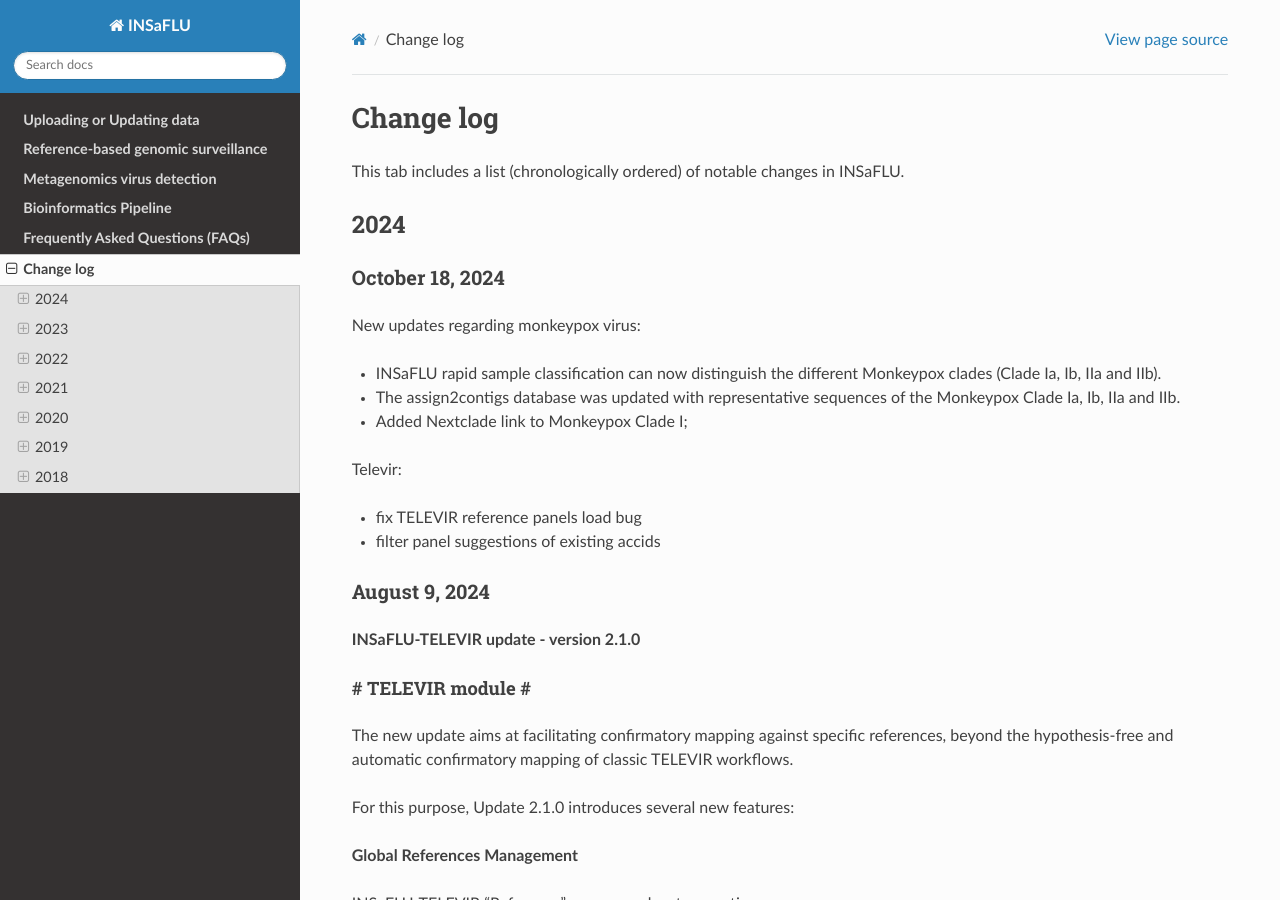
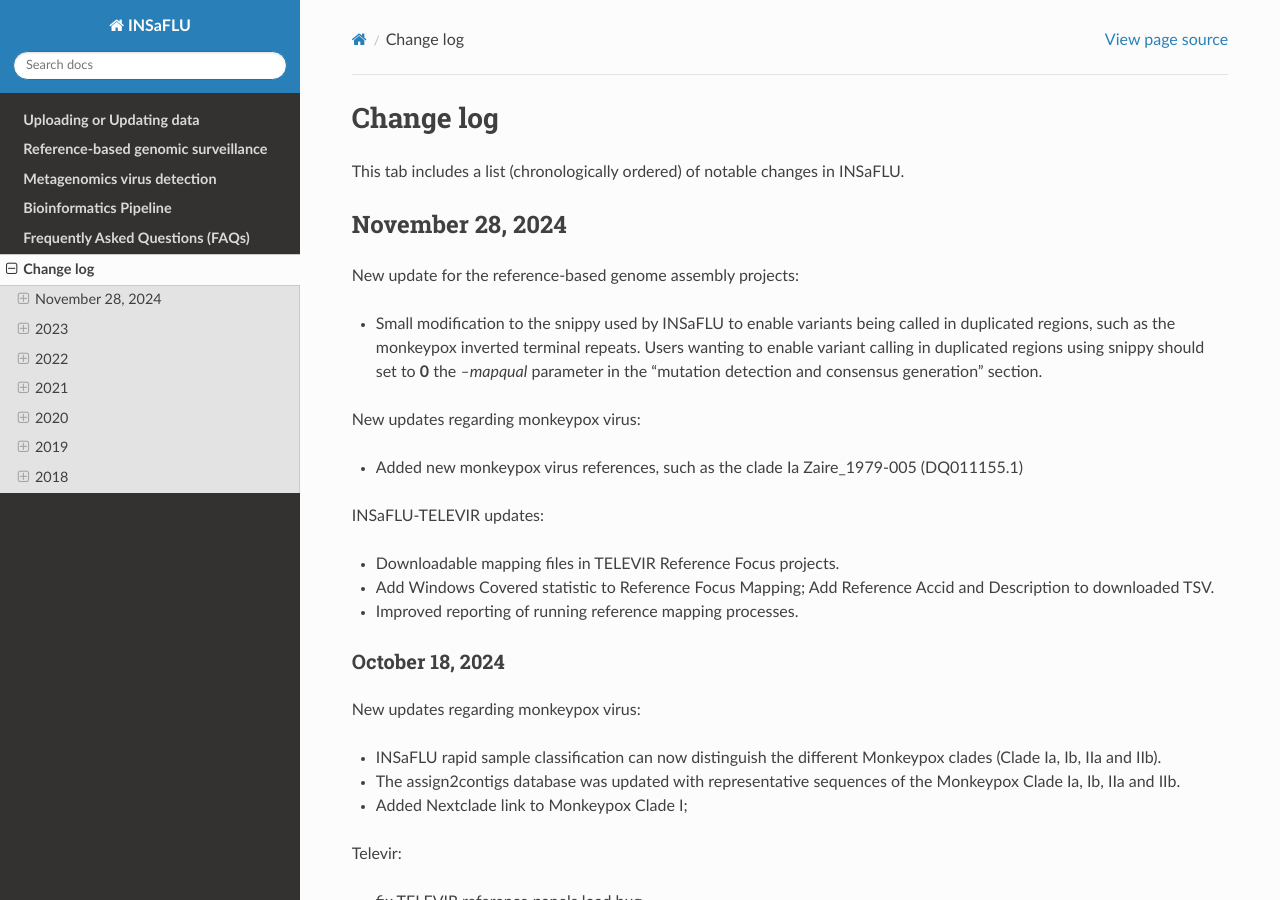
Before and after one commit to INSaFLU/insaflu_docs, a Sphinx documentation site: the page built from docs/change_log.rst, in a window 1280 px wide and 900 px high. Built offline with Sphinx 7.4.7 and the Read the Docs theme 3.1.0, drawn with Linux system fonts in a browser that asks for light colours; formulas are drawn with MathJax 3.

Commit message:
[add] November 28 update

```diff
--- a/docs/change_log.rst
+++ b/docs/change_log.rst
@@ -3,8 +3,25 @@
 
 This tab includes a list (chronologically ordered) of notable changes in INSaFLU.
 
-2024
+November 28, 2024
 -------
+
+New update for the reference-based genome assembly projects:
+
+- Small modification to the snippy used by INSaFLU to enable variants being called in duplicated regions, such as the monkeypox inverted terminal repeats. Users wanting to enable variant calling in duplicated regions using snippy should set to **0** the `--mapqual` parameter in the "mutation detection and consensus generation" section.
+
+New updates regarding monkeypox virus:
+
+- Added new monkeypox virus references, such as the clade Ia Zaire_1979-005 (DQ011155.1)
+
+INSaFLU-TELEVIR updates:
+
+- Downloadable mapping files in TELEVIR Reference Focus projects.
+
+- Add Windows Covered statistic to Reference Focus Mapping; Add Reference Accid and Description to downloaded TSV.
+
+- Improved reporting of running reference mapping processes.
+
 
 October 18, 2024
 .............
```
